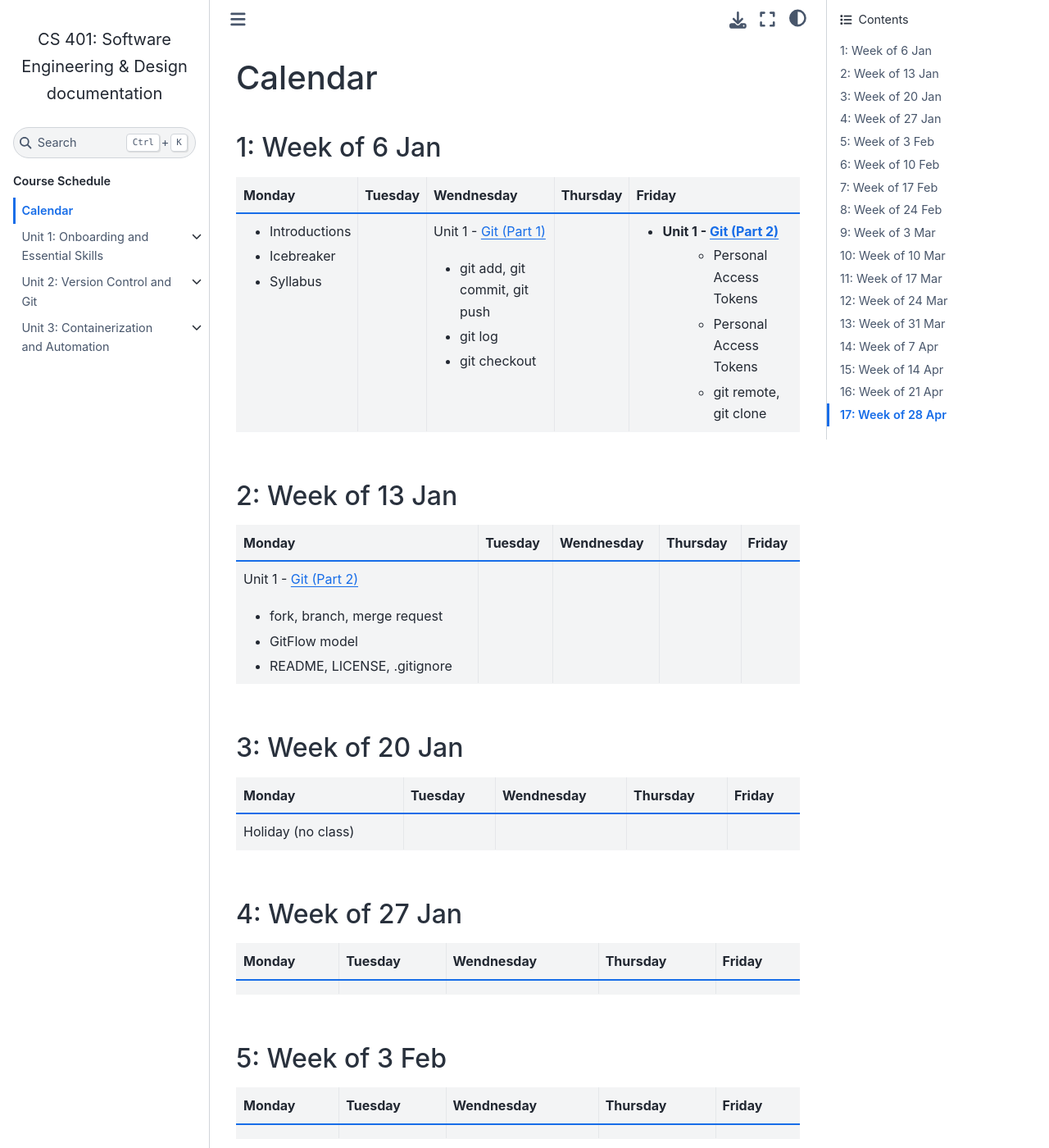
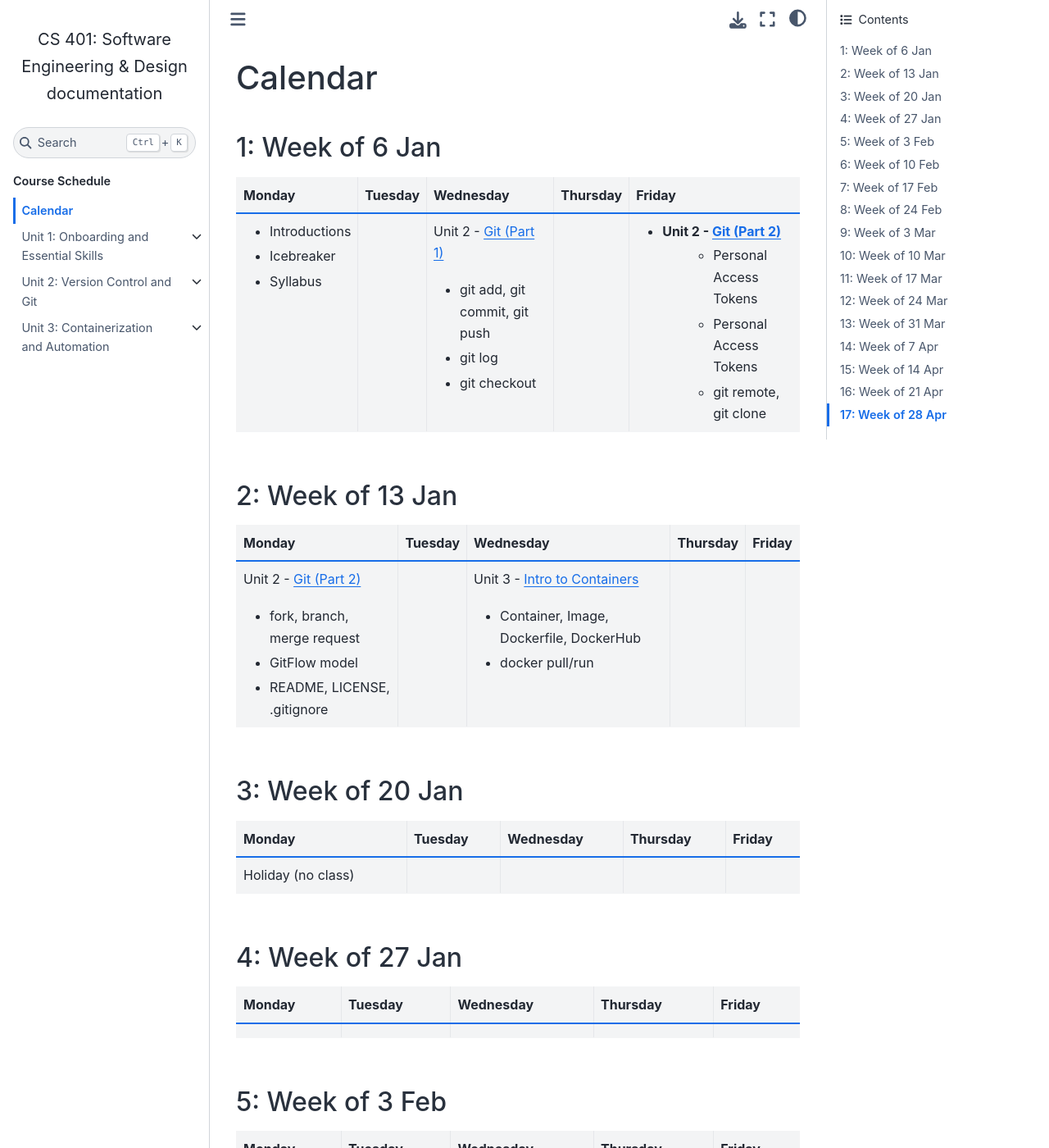
Before and after one commit to kristynnish/cs401, a Sphinx documentation site: the page built from docs/calendar.rst, in a window 1280 px wide and 1400 px high. Shown: the whole window at 82% size. Built offline with Sphinx 7.4.7 and the Sphinx Book theme 1.1.4, drawn with Linux system fonts in a browser that asks for light colours; pages that are not in the unit, such as notebooks, are missing from menus; some of the changed text lies outside the part shown.

Commit message:
update calendar

```diff
--- a/docs/calendar.rst
+++ b/docs/calendar.rst
@@ -4,9 +4,9 @@ Calendar
 1: Week of 6 Jan
 -----------------
 +-----------------+------------+---------------------------------------------------------------------------------------------------+------------+-------------------------------------------------------------------------------------------------------------+
-| Monday          | Tuesday    | Wendnesday                                                                                        | Thursday   | Friday                                                                                                      |
+| Monday          | Tuesday    | Wednesday                                                                                         | Thursday   | Friday                                                                                                      |
 +=================+============+===================================================================================================+============+=============================================================================================================+
-| * Introductions |            | Unit 1 - `Git (Part 1) <https://cs401.readthedocs.io/en/latest/unit02/version_control_1.html>`_   |            | * Unit 1 - `Git (Part 2) <https://cs401.readthedocs.io/en/latest/unit02/version_control_2.html>`_           |
+| * Introductions |            | Unit 2 - `Git (Part 1) <https://cs401.readthedocs.io/en/latest/unit02/version_control_1.html>`_   |            | * Unit 2 - `Git (Part 2) <https://cs401.readthedocs.io/en/latest/unit02/version_control_2.html>`_           |
 | * Icebreaker    |            |                                                                                                   |            |     * Personal Access Tokens                                                                                |
 |                 |            | * git add, git commit, git push                                                                   |            |     * Personal Access Tokens                                                                                |
 |                 |            | * git log                                                                                         |            |     * git remote, git clone                                                                                 |
@@ -17,20 +17,20 @@ Calendar
 
 2: Week of 13 Jan
 -----------------
-+--------------------------------------------------------------------------------------------------+------------+------------+------------+------------+
-| Monday                                                                                           | Tuesday    | Wendnesday | Thursday   | Friday     |
-+==================================================================================================+============+============+============+============+
-| Unit 1 - `Git (Part 2) <https://cs401.readthedocs.io/en/latest/unit02/version_control_2.html>`_  |            |            |            |            |
-|                                                                                                  |            |            |            |            |
-| * fork, branch, merge request                                                                    |            |            |            |            |
-| * GitFlow model                                                                                  |            |            |            |            |
-| * README, LICENSE, .gitignore                                                                    |            |            |            |            |
-+--------------------------------------------------------------------------------------------------+------------+------------+------------+------------+
++--------------------------------------------------------------------------------------------------+------------+-----------------------------------------------------------------------------------------------------------+------------+------------+
+| Monday                                                                                           | Tuesday    | Wednesday                                                                                                 | Thursday   | Friday     |
++==================================================================================================+============+===========================================================================================================+============+============+
+| Unit 2 - `Git (Part 2) <https://cs401.readthedocs.io/en/latest/unit02/version_control_2.html>`_  |            | Unit 3 - `Intro to Containers <https://cs401.readthedocs.io/en/latest/unit03/containers_1.html>`_         |            |            |
+|                                                                                                  |            |                                                                                                           |            |            |
+| * fork, branch, merge request                                                                    |            | * Container, Image, Dockerfile, DockerHub                                                                 |            |            |
+| * GitFlow model                                                                                  |            | * docker pull/run                                                                                         |            |            |
+| * README, LICENSE, .gitignore                                                                    |            |                                                                                                           |            |            |
++--------------------------------------------------------------------------------------------------+------------+-----------------------------------------------------------------------------------------------------------+------------+------------+
 
 3: Week of 20 Jan
 -----------------
 +-------------------+------------+------------+------------+------------+
-| Monday            | Tuesday    | Wendnesday | Thursday   | Friday     |
+| Monday            | Tuesday    | Wednesday  | Thursday   | Friday     |
 +===================+============+============+============+============+
 |Holiday (no class) |            |            |            |            |
 +-------------------+------------+------------+------------+------------+
@@ -38,7 +38,7 @@ Calendar
 4: Week of 27 Jan
 -----------------
 +------------+------------+------------+------------+------------+
-| Monday     | Tuesday    | Wendnesday | Thursday   | Friday     |
+| Monday     | Tuesday    | Wednesday  | Thursday   | Friday     |
 +============+============+============+============+============+
 |            |            |            |            |            |
 +------------+------------+------------+------------+------------+
@@ -46,7 +46,7 @@ Calendar
 5: Week of 3 Feb
 -----------------
 +------------+------------+------------+------------+------------+
-| Monday     | Tuesday    | Wendnesday | Thursday   | Friday     |
+| Monday     | Tuesday    | Wednesday  | Thursday   | Friday     |
 +============+============+============+============+============+
 |            |            |            |            |            |
 +------------+------------+------------+------------+------------+
@@ -54,7 +54,7 @@ Calendar
 6: Week of 10 Feb
 -----------------
 +------------+------------+------------+------------+------------+
-| Monday     | Tuesday    | Wendnesday | Thursday   | Friday     |
+| Monday     | Tuesday    | Wednesday  | Thursday   | Friday     |
 +============+============+============+============+============+
 |            |            |            |            |            |
 +------------+------------+------------+------------+------------+
@@ -62,7 +62,7 @@ Calendar
 7: Week of 17 Feb
 -----------------
 +------------------+------------+------------+------------+------------+
-| Monday           | Tuesday    | Wendnesday | Thursday   | Friday     |
+| Monday           | Tuesday    | Wednesday  | Thursday   | Friday     |
 +==================+============+============+============+============+
 |Holiday (no class)|            |            |            |            |
 +------------------+------------+------------+------------+------------+
@@ -70,7 +70,7 @@ Calendar
 8: Week of 24 Feb
 -----------------
 +------------+------------+------------+------------+------------+
-| Monday     | Tuesday    | Wendnesday | Thursday   | Friday     |
+| Monday     | Tuesday    | Wednesday  | Thursday   | Friday     |
 +============+============+============+============+============+
 |            |            |            |            |            |
 +------------+------------+------------+------------+------------+
@@ -78,7 +78,7 @@ Calendar
 9: Week of 3 Mar
 -----------------
 +------------+------------+------------+------------+------------+
-| Monday     | Tuesday    | Wendnesday | Thursday   | Friday     |
+| Monday     | Tuesday    | Wednesday  | Thursday   | Friday     |
 +============+============+============+============+============+
 |            |            |            |            |            |
 +------------+------------+------------+------------+------------+
@@ -86,7 +86,7 @@ Calendar
 10: Week of 10 Mar
 ------------------
 +------------+------------+------------+------------+------------+
-| Monday     | Tuesday    | Wendnesday | Thursday   | Friday     |
+| Monday     | Tuesday    | Wednesday  | Thursday   | Friday     |
 +============+============+============+============+============+
 |            |            |            |            |            |
 +------------+------------+------------+------------+------------+
@@ -94,7 +94,7 @@ Calendar
 11: Week of 17 Mar
 ------------------
 +---------------+---------------+---------------+---------------+---------------+
-|  Monday       | Tuesday       | Wendnesday    | Thursday      | Friday        |
+|  Monday       | Tuesday       | Wednesday     | Thursday      | Friday        |
 +===============+===============+===============+===============+===============+
 | Spring Recess | Spring Recess | Spring Recess | Spring Recess | Spring Recess |
 | No class      | No class      | No class      | No class      | No class      |
@@ -103,7 +103,7 @@ Calendar
 12: Week of 24 Mar
 ------------------
 +------------+------------+------------------+------------+------------+
-| Monday     | Tuesday    | Wendnesday       | Thursday   | Friday     |
+| Monday     | Tuesday    | Wednesday        | Thursday   | Friday     |
 +============+============+==================+============+============+
 |            |            |Holiday (no class)|            |            |
 +------------+------------+------------------+------------+------------+
@@ -111,7 +111,7 @@ Calendar
 13: Week of 31 Mar
 ------------------
 +------------+------------+------------+------------+------------+
-| Monday     | Tuesday    | Wendnesday | Thursday   | Friday     |
+| Monday     | Tuesday    | Wednesday  | Thursday   | Friday     |
 +============+============+============+============+============+
 |            |            |            |            |            |
 +------------+------------+------------+------------+------------+
@@ -119,7 +119,7 @@ Calendar
 14: Week of 7 Apr
 ------------------
 +------------+------------+------------+------------+------------+
-| Monday     | Tuesday    | Wendnesday | Thursday   | Friday     |
+| Monday     | Tuesday    | Wednesday  | Thursday   | Friday     |
 +============+============+============+============+============+
 |            |            |            |            |            |
 +------------+------------+------------+------------+------------+
@@ -127,7 +127,7 @@ Calendar
 15: Week of 14 Apr
 ------------------
 +------------+------------+------------+------------+------------------+
-| Monday     | Tuesday    | Wendnesday | Thursday   | Friday           |
+| Monday     | Tuesday    | Wednesday  | Thursday   | Friday           |
 +============+============+============+============+==================+
 |            |            |            |            |Holiday (no class)|
 +------------+------------+------------+------------+------------------+
@@ -135,7 +135,7 @@ Calendar
 16: Week of 21 Apr
 ------------------
 +------------+------------+------------+------------+------------------+
-| Monday     | Tuesday    | Wendnesday | Thursday   | Friday           |
+| Monday     | Tuesday    | Wednesday  | Thursday   | Friday           |
 +============+============+============+============+==================+
 |            |            |            |            |Last day of class |
 +------------+------------+------------+------------+------------------+
@@ -143,7 +143,7 @@ Calendar
 17: Week of 28 Apr
 ------------------
 +------------+------------+------------+------------+------------+
-| Monday     | Tuesday    | Wendnesday | Thursday   | Friday     |
+| Monday     | Tuesday    | Wednesday  | Thursday   | Friday     |
 +============+============+============+============+============+
 |Finals Week |Finals Week |Finals Week |Finals Week |Finals Week |
 +------------+------------+------------+------------+------------+
```
